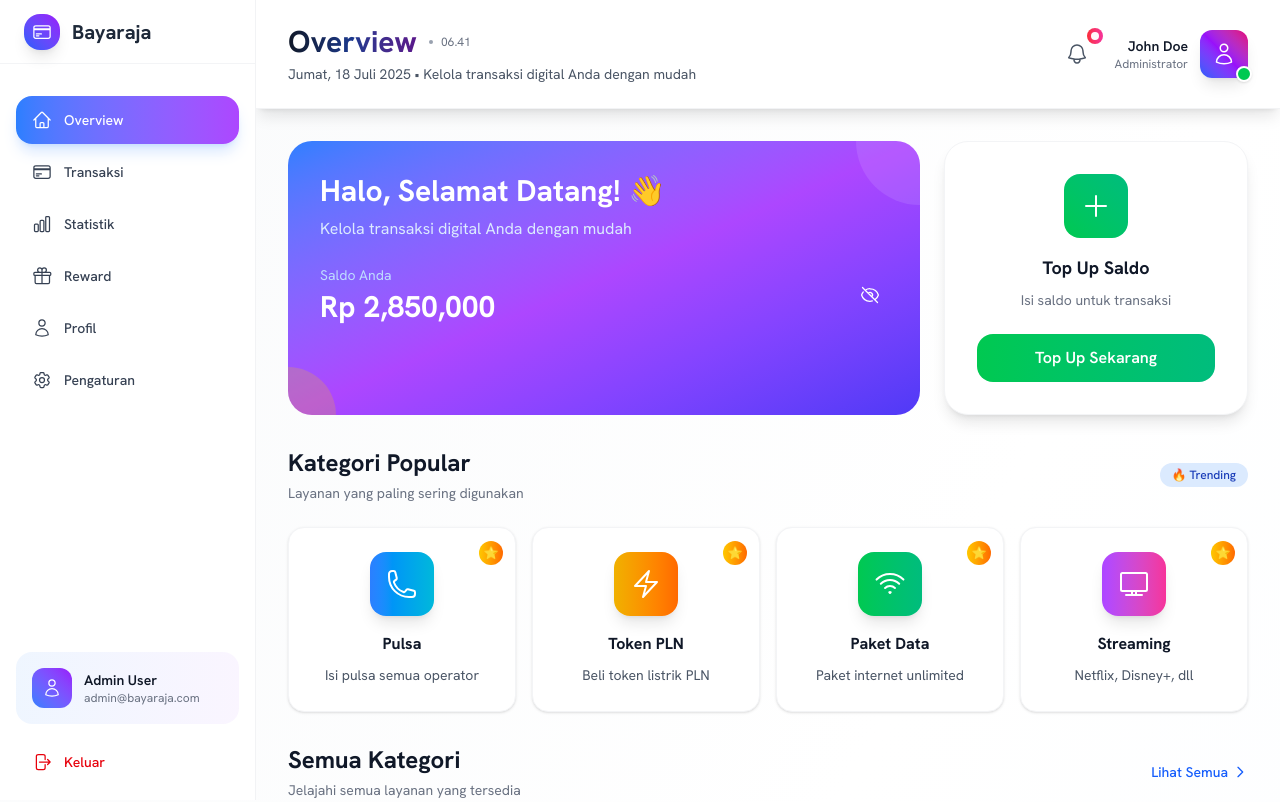
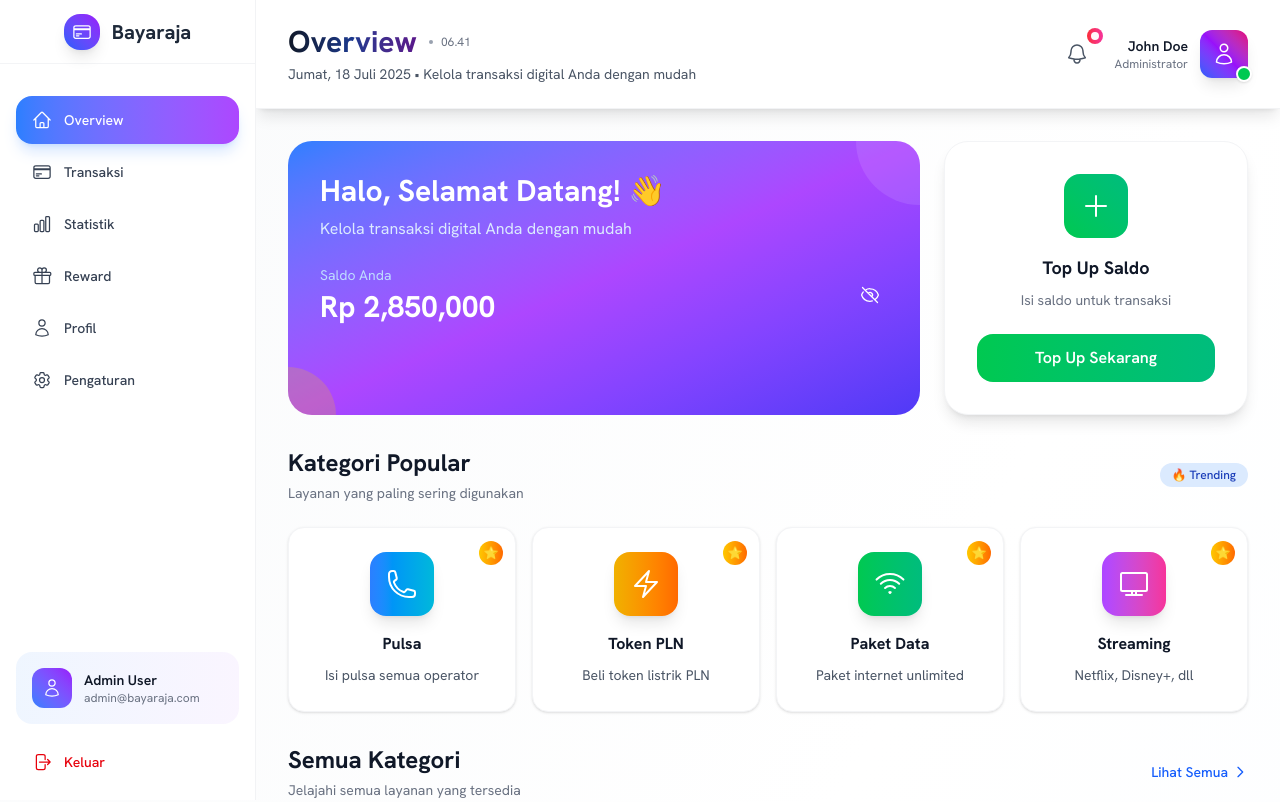
Before and after one commit to akbarryyan/ppob-webapp, a React (Vite) app in the folder frontend/: page /dashboard in a window 1280 px wide. Shown: the top 802 px of the page. Built offline with nearby package versions, Linux system fonts and the light colour scheme.

Commit message:
style: Update DashboardSidebar header alignment for improved layout on larger screens

```diff
--- a/frontend/src/components/dashboard/DashboardSidebar.jsx
+++ b/frontend/src/components/dashboard/DashboardSidebar.jsx
@@ -50,7 +50,7 @@ const DashboardSidebar = ({
         }}
       >
         {/* Sidebar Header */}
-        <div className="flex items-center justify-between h-16 px-6 border-b border-gray-100 flex-shrink-0">
+        <div className="flex items-center justify-between lg:justify-center h-16 px-6 border-b border-gray-100 flex-shrink-0">
           <Link to="/" className="flex items-center space-x-3 group">
             <div className="w-9 h-9 bg-gradient-to-tr from-blue-600 to-purple-600 rounded-2xl flex items-center justify-center shadow-lg group-hover:scale-105 transition-transform duration-200">
               <CreditCardIcon className="w-5 h-5 text-white" />
```
